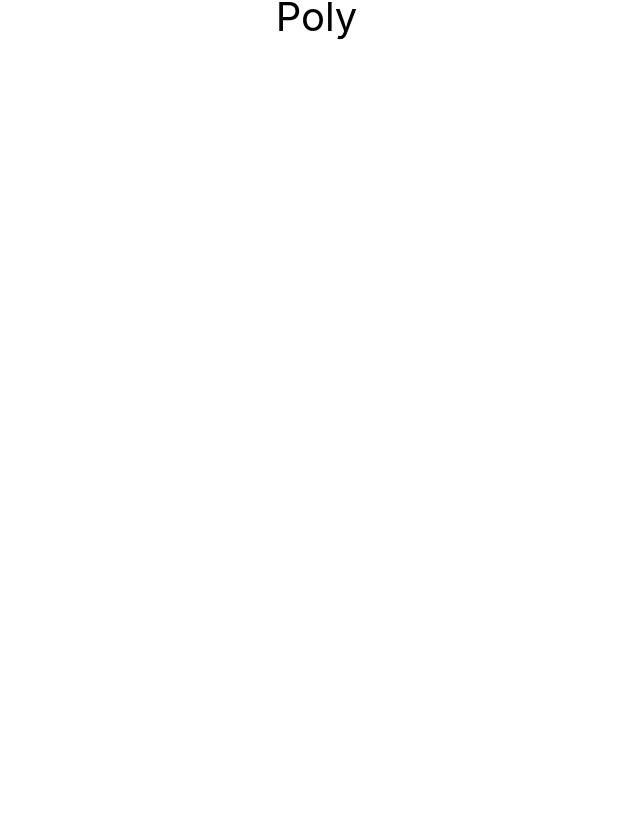
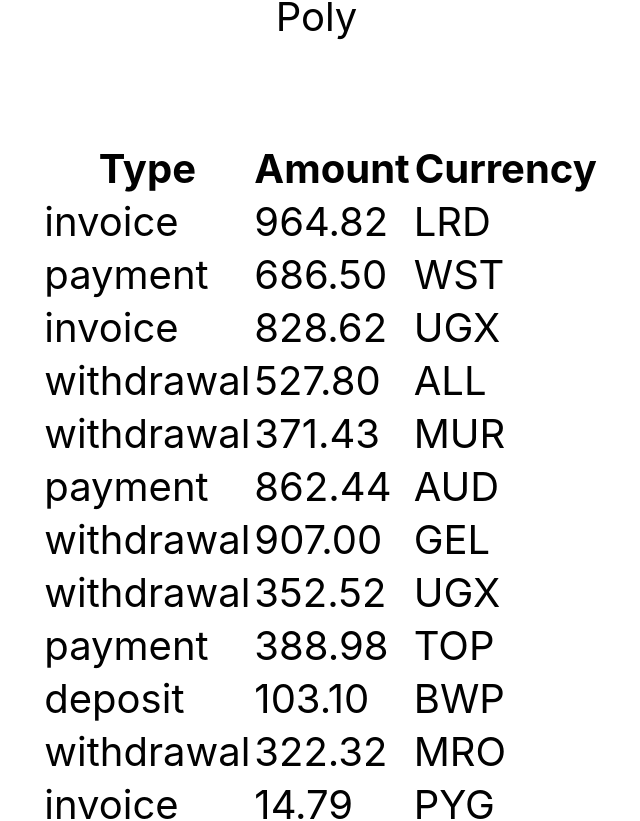
Before and after one commit to DmytroSvarkovskiy/goit-react-hw-01-components, a React (Create React App) app: page / in a window 1280 px wide. Shown: the part 2210-3031 px from the top of the page, without its empty margins (319-959 px from the left). Before the commit the page ends 2331 px from the top, so only its background shows below. Built offline with nearby package versions, Linux system fonts and the light colour scheme.

Commit message:
added 4 task

```diff
--- a/src/components/App/App.jsx
+++ b/src/components/App/App.jsx
@@ -5,6 +5,7 @@ import transactions from '../../source/transactions.json';
 import { Profile } from 'components/Profile/Profile';
 import { Statistics } from 'components/Statistics/Statistics';
 import { FriendList } from 'components/FriendList/FriendList';
+import { TransactionHistory } from 'components/TransactionHistory/TransactionHistory';
 export const App = () => {
   return (
     <div
@@ -21,6 +22,7 @@ export const App = () => {
       <Profile user={user} />
       <Statistics title="Upload stats" stats={data} />
       <FriendList friends={friends} />
+      <TransactionHistory items={transactions} />
     </div>
   );
 };
--- a/src/components/TransactionHistory/TransactionHistory.jsx
+++ b/src/components/TransactionHistory/TransactionHistory.jsx
@@ -1,6 +1,7 @@
-export const TransactionHistory = () => {
+import PropTypes from 'prop-types';
+export const TransactionHistory = ({ items }) => {
   return (
-    <table class="transaction-history">
+    <table>
       <thead>
         <tr>
           <th>Type</th>
@@ -9,12 +10,24 @@ export const TransactionHistory = () => {
         </tr>
       </thead>
       <tbody>
-        <tr>
-          <td>Invoice</td>
-          <td>125</td>
-          <td>USD</td>
-        </tr>
+        {items.map(({ id, type, amount, currency }) => (
+          <tr key={id}>
+            <td>{type}</td>
+            <td>{amount}</td>
+            <td>{currency}</td>
+          </tr>
+        ))}
       </tbody>
     </table>
   );
 };
+TransactionHistory.propTypes = {
+  items: PropTypes.arrayOf(
+    PropTypes.shape({
+      id: PropTypes.string.isRequired,
+      type: PropTypes.string.isRequired,
+      amount: PropTypes.string.isRequired,
+      currency: PropTypes.string.isRequired,
+    })
+  ),
+};
```
